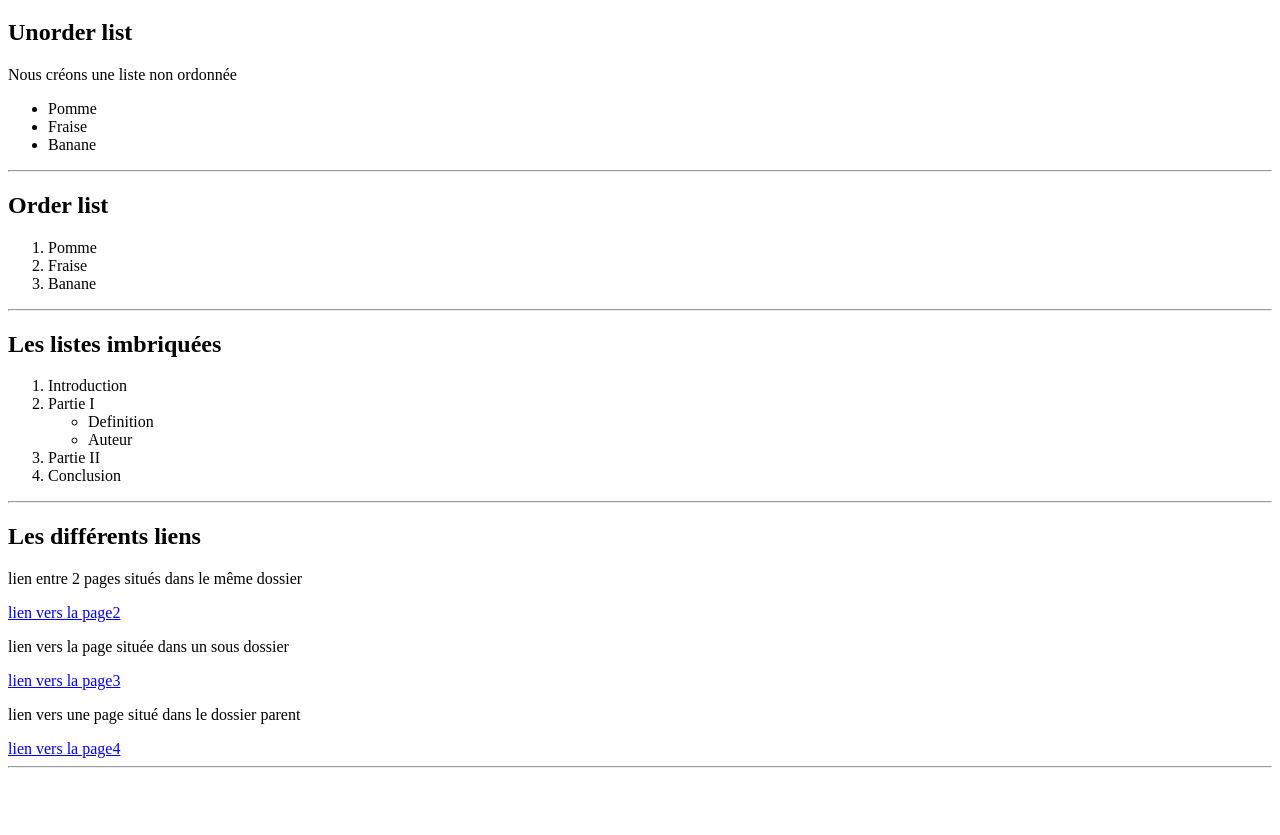
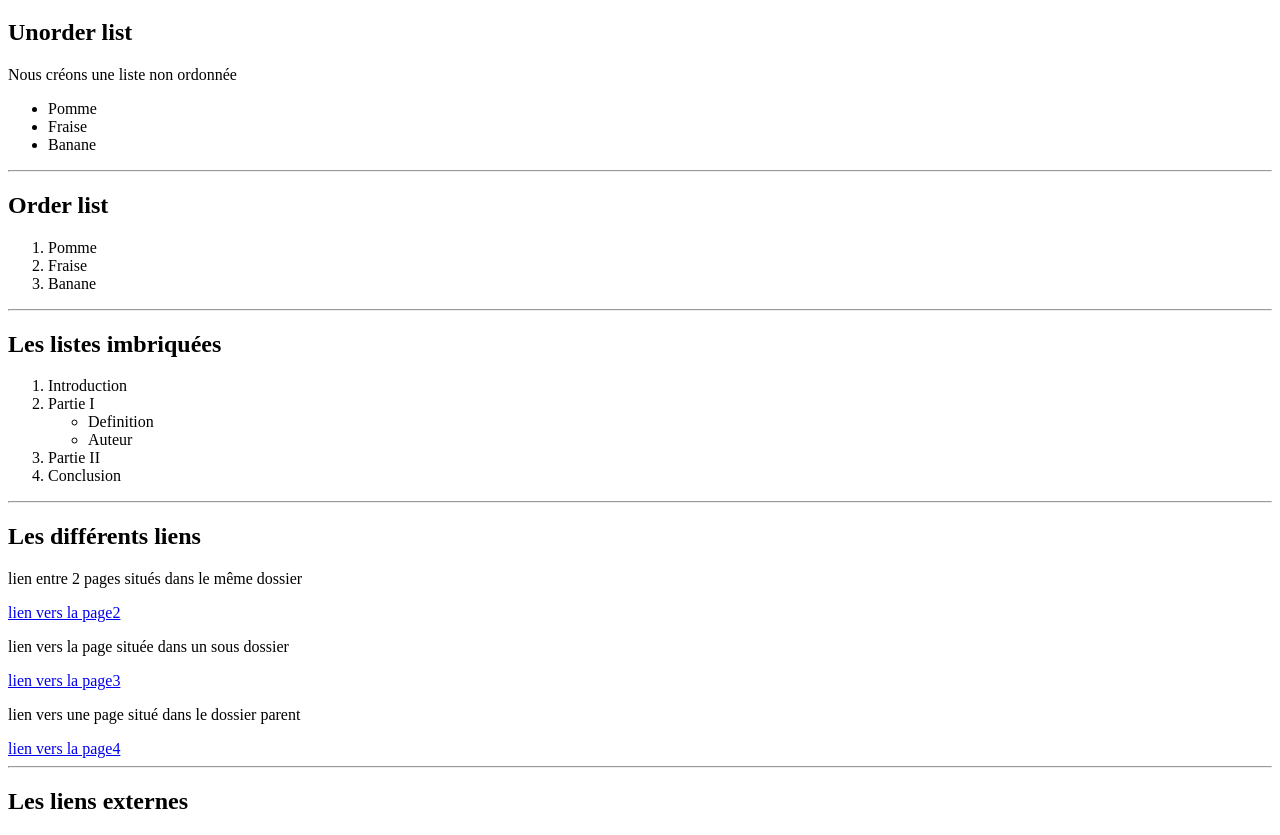
Before and after one commit to SamshaKimeri/coursHTML, a plain HTML site: page apprent.html in a window 1280 px wide. Shown: the part 61-896 px from the top of the page. Before the commit the page ends 837 px from the top, so only its background shows below. Drawn offline with Linux system fonts and the light colour scheme.

Commit message:
second commit

```diff
--- a/apprent.html
+++ b/apprent.html
@@ -54,6 +54,9 @@
         <a href="../page4.html">lien vers la page4</a>
     </section>
         <hr>
+    <section>
+        <h2>Les liens externes</h2>
+    </section>
 
     </main>
 
```
